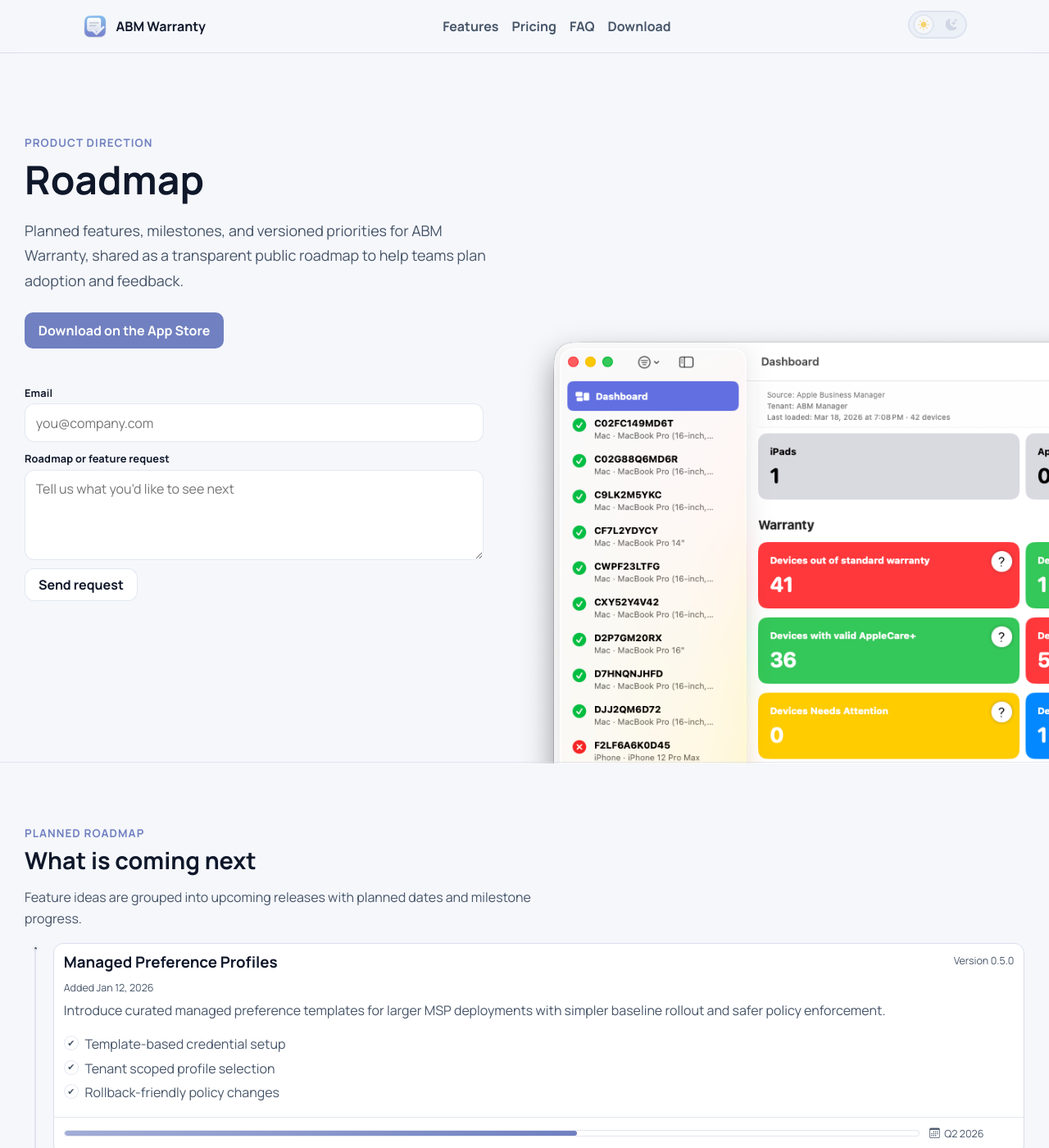
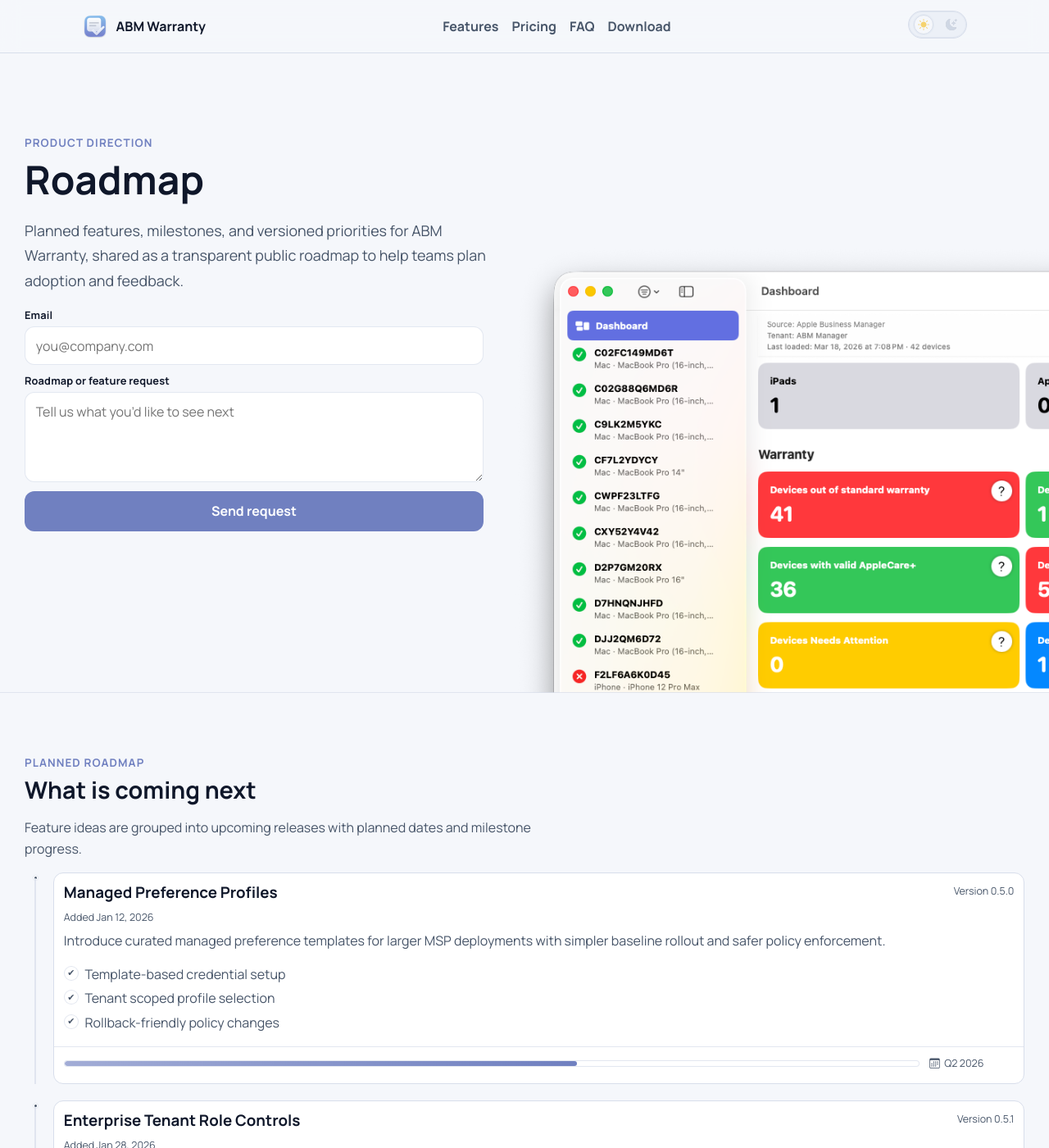
Before and after one commit to jonbrown21/abmwarranty, a Jekyll site: the page built from roadmap.md, in a window 1280 px wide and 1400 px high. Shown: the whole window at 82% size. Built offline with Jekyll 4.4.1, drawn with Linux system fonts in a browser that asks for light colours.

Commit message:
refactor: simplify roadmap hero CTA and full-width form submit

```diff
--- a/assets/css/main.css
+++ b/assets/css/main.css
@@ -230,12 +230,16 @@ img { max-width: 100%; height: auto; display: block; }
 }
 
 .roadmap-hero-form button {
-  align-self: flex-start;
-  border: 1px solid color-mix(in srgb, var(--border) 70%, transparent);
-  background: var(--surface);
-  color: var(--text);
+  width: 100%;
+  align-self: stretch;
+  display: inline-flex;
+  align-items: center;
+  justify-content: center;
+  border: 1px solid transparent;
+  background: var(--primary);
+  color: #ffffff;
   border-radius: 12px;
-  padding: 0.5rem 1rem;
+  padding: 0.78rem 1rem;
   line-height: 1;
   cursor: pointer;
   font: inherit;
@@ -243,7 +247,7 @@ img { max-width: 100%; height: auto; display: block; }
 }
 
 .roadmap-hero-form button:hover {
-  border-color: color-mix(in srgb, var(--text-muted) 35%, transparent);
+  background: var(--primary-hover);
 }
 
 .roadmap-hero-form-confetti {
--- a/roadmap.md
+++ b/roadmap.md
@@ -5,8 +5,6 @@ title: Roadmap
 description: Forward roadmap for ABM Warranty features, versions, and planned improvements.
 permalink: /roadmap/
 ---
-
-{% assign app_store_url = site.app_store_url %}
 
 <section class="abm-section hero-band">
   <div class="abm-container">
@@ -16,9 +14,6 @@ permalink: /roadmap/
           <p class="eyebrow">Product direction</p>
           <h1>Roadmap</h1>
           <p class="hero-copy">Planned features, milestones, and versioned priorities for ABM Warranty, shared as a transparent public roadmap to help teams plan adoption and feedback.</p>
-          <div class="changelog-release-actions">
-            <a class="abm-btn changelog-release-btn" href="{{ app_store_url }}" target="_blank" rel="noopener noreferrer">Download on the App Store</a>
-          </div>
           {% include sections/roadmap-hero-form.html %}
         </div>
         <div class="hero-shot" role="img" aria-label="ABM Warranty roadmap preview">
```
